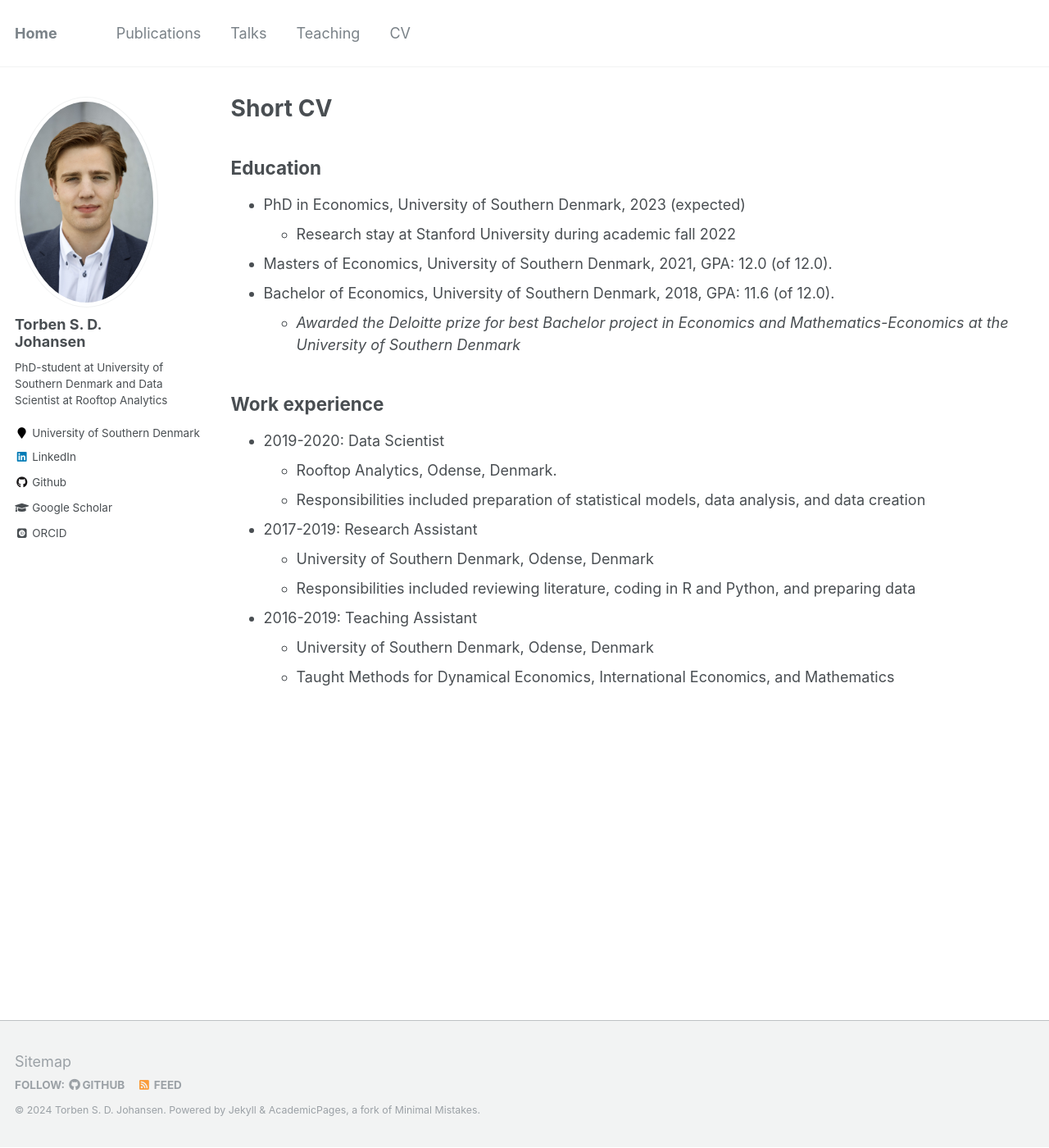
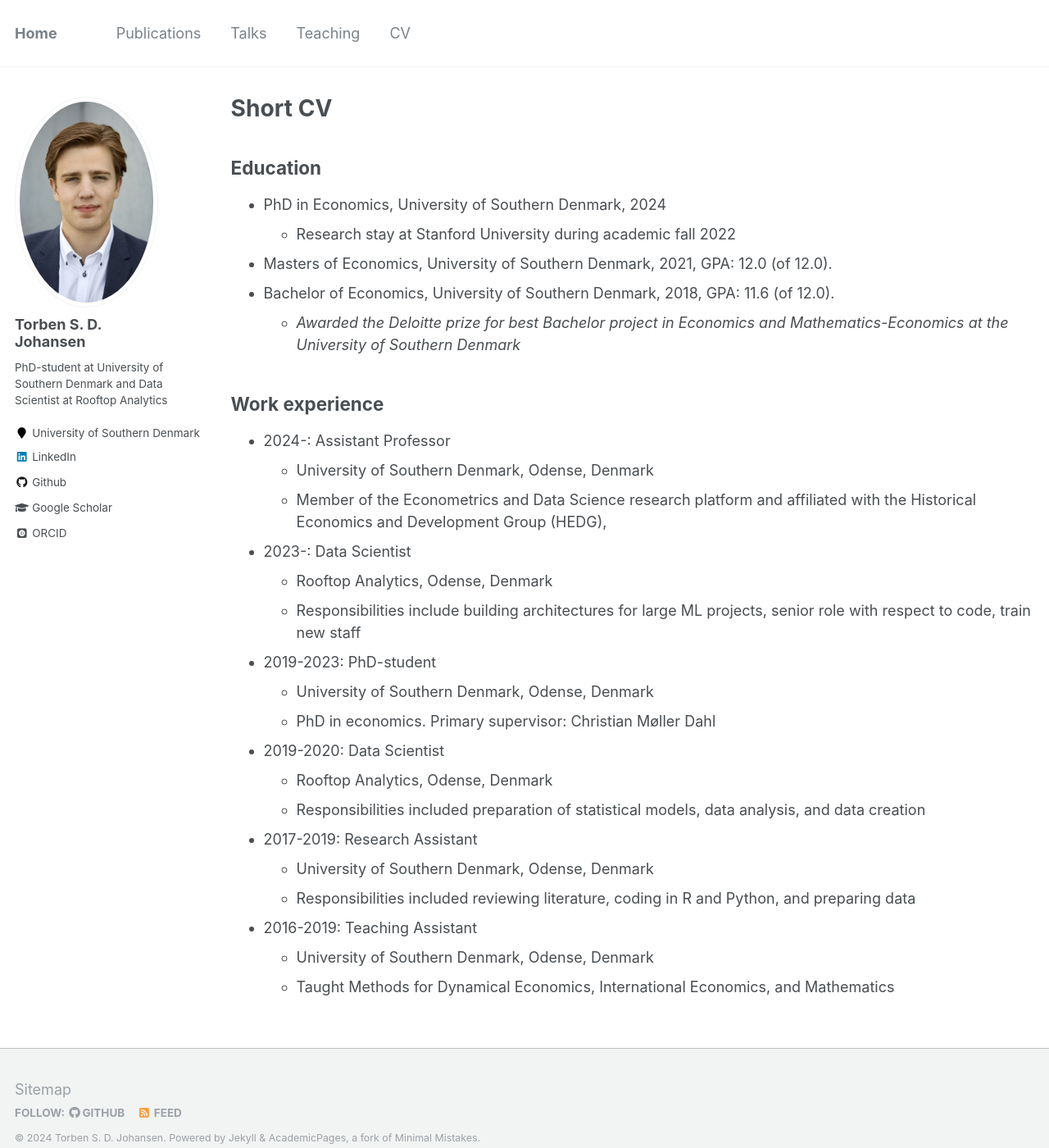
Before and after one commit to TorbenSDJohansen/TorbenSDJohansen.github.io, a Jekyll site: the page built from _pages/cv.md, in a window 1280 px wide and 1400 px high. Shown: the whole window at 82% size. Built offline with Jekyll 4.4.1, drawn with Linux system fonts in a browser that asks for light colours; some web fonts are replaced.

Commit message:
update front page and short cv
now reflects no longer phd student

```diff
--- a/_pages/cv.md
+++ b/_pages/cv.md
@@ -10,15 +10,27 @@ redirect_from:
 {% include base_path %}
 
 ## Education
-* PhD in Economics, University of Southern Denmark, 2023 (expected)
+* PhD in Economics, University of Southern Denmark, 2024
   * Research stay at Stanford University during academic fall 2022
 * Masters of Economics, University of Southern Denmark, 2021, GPA: 12.0 (of 12.0).
 * Bachelor of Economics, University of Southern Denmark, 2018, GPA: 11.6 (of 12.0).
   * *Awarded the Deloitte prize for best Bachelor project in Economics and Mathematics-Economics at the University of Southern Denmark*
 
 ## Work experience
+* 2024-: Assistant Professor
+  * University of Southern Denmark, Odense, Denmark
+  * Member of the Econometrics and Data Science research platform and affiliated with the Historical Economics and Development Group (HEDG),
+
+* 2023-: Data Scientist
+  * Rooftop Analytics, Odense, Denmark
+  * Responsibilities include building architectures for large ML projects, senior role with respect to code, train new staff
+
+* 2019-2023: PhD-student
+  * University of Southern Denmark, Odense, Denmark
+  * PhD in economics. Primary supervisor: Christian Møller Dahl
+
 * 2019-2020: Data Scientist
-  * Rooftop Analytics, Odense, Denmark.
+  * Rooftop Analytics, Odense, Denmark
   * Responsibilities included preparation of statistical models, data analysis, and data creation
 
 * 2017-2019: Research Assistant
```
Also changed, not shown: _pages/about.md (+2 -2 lines).
